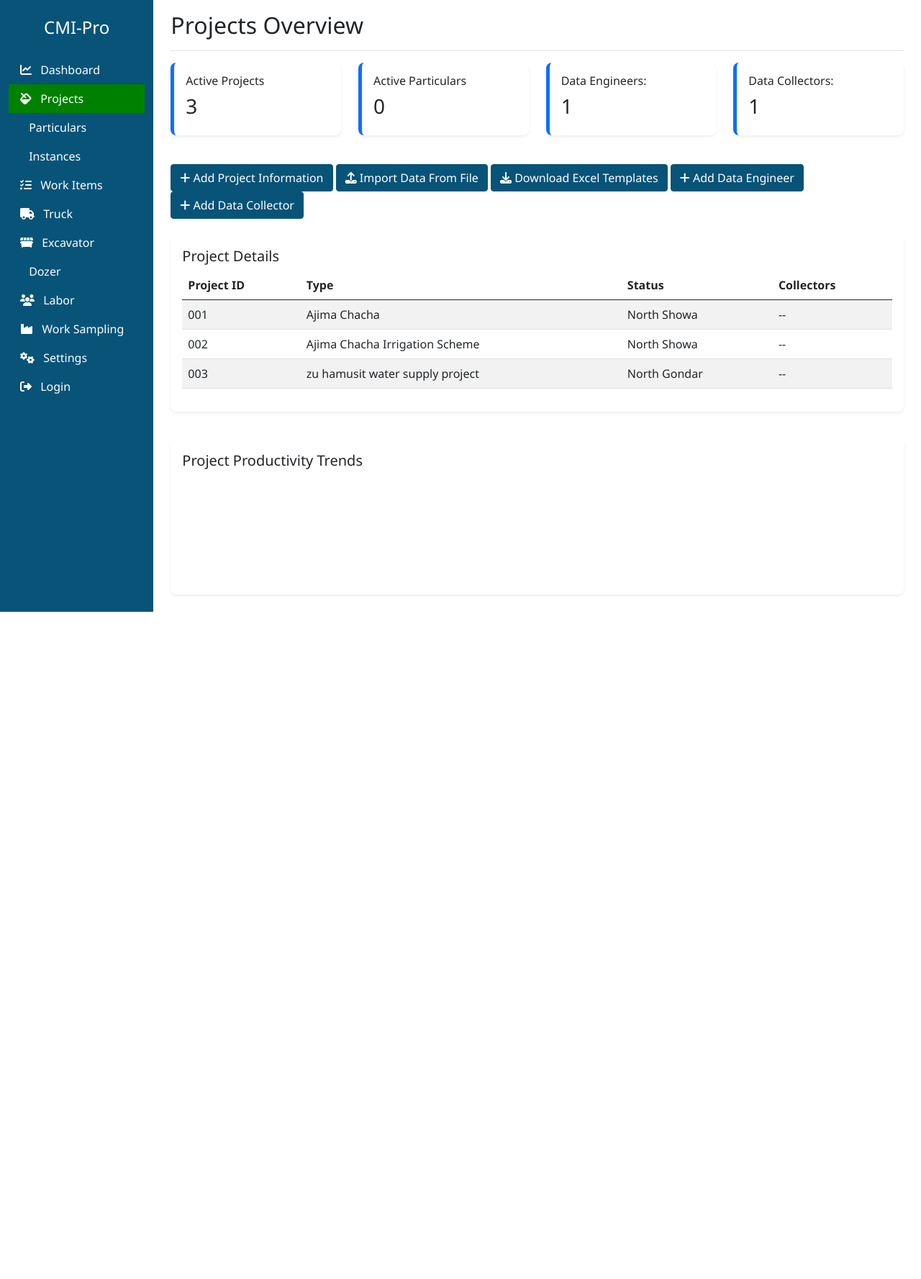
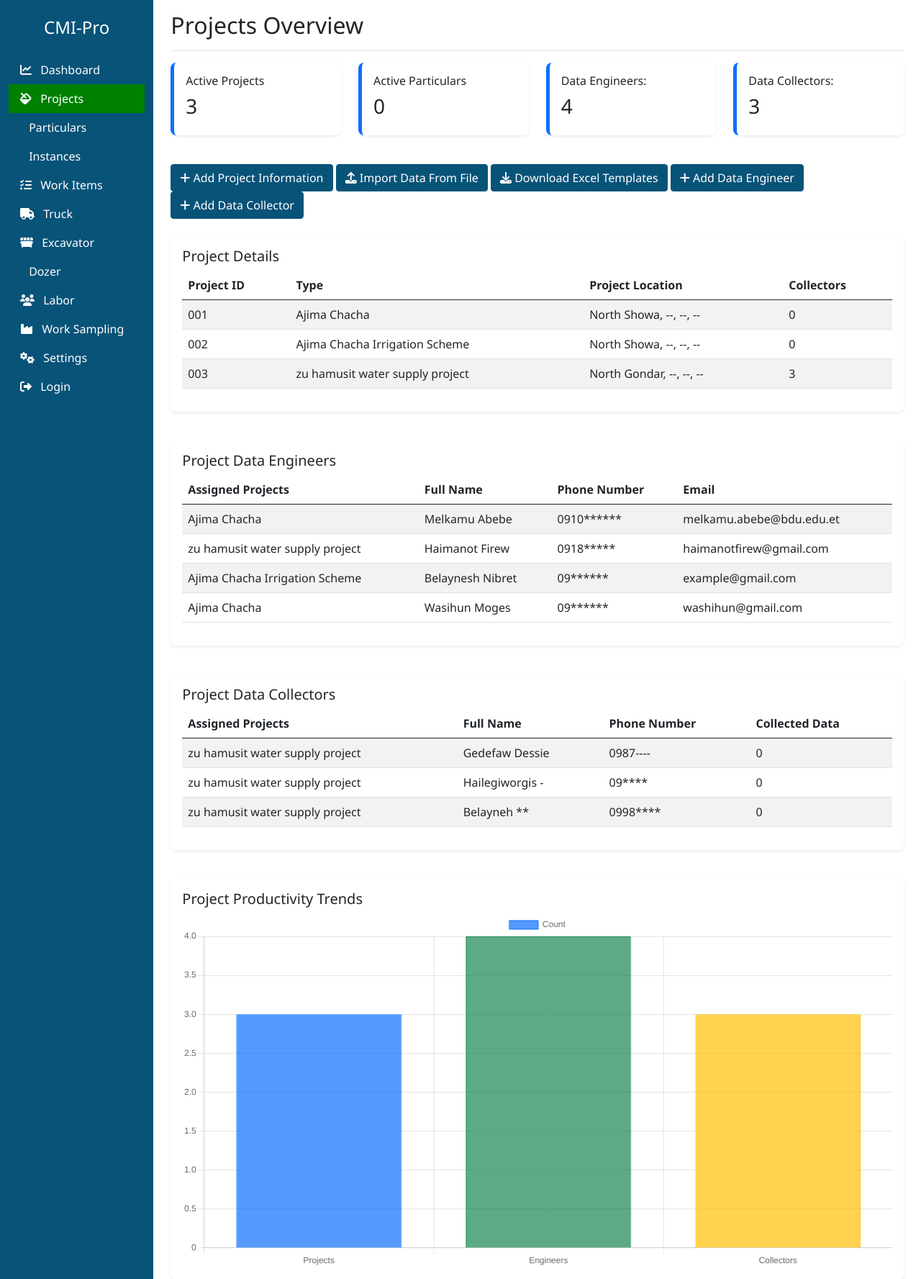
Before and after one commit to mgemoraw/cmi-pro, a Django app: page /bit/projects/ in a window 1280 px wide. Shown: the top 1777 px of the page at 72% size. Before the commit the page ends 850 px from the top, so only its background shows below. Run offline with Django 5.2, Linux system fonts and the light colour scheme; data comes from the database, SQL or seed files in the repository; tables that the repository leaves empty hold one stand-in row (values such as "Sample post"); a map, chart or similar area stays blank; some libraries are stand-ins or nearby versions.

Commit message:
adding project data tables

```diff
--- a/cmi/core/forms.py
+++ b/cmi/core/forms.py
@@ -44,6 +44,7 @@
         model = Engineer
         fields = '__all__'
         labels = {
+            'projects': 'Projects',
             'fname': 'First Name',
             'mname': 'Middle Name',
             'lname': 'Last Name',
@@ -51,6 +52,7 @@
             'email': 'Email Address',
         }
         widgets = {
+            'projects': forms.CheckboxSelectMultiple(attrs={'class': 'form-check'}),
             'fname': forms.TextInput(attrs={'class': 'form-control', 'placeholder': 'First Name'}),
             'mname': forms.TextInput(attrs={'class': 'form-control', 'placeholder': 'Middle Name'}),
             'lname': forms.TextInput(attrs={'class': 'form-control', 'placeholder': 'Last Name'}),
@@ -117,19 +119,27 @@
             # 'task': 'Task',
             # 'element': 'Element',
             'particular': 'Particular',
-            'problems': 'Problems',
             'status': 'Status',
             'encoded': 'Encoded',
-            'encoder': 'Data Encoder',
+            # 'encoder': 'Data Encoder',
+            'encoded_by': 'Encoded By',
+            'reviewed_by': 'Reviewed By',
+            'raw_file': 'Raw Data File',
+            'encoded_file': 'Encoded Data File',
         }
 
         widgets = {
             'project': forms.Select(attrs={'class': 'form-select'}),
-            'problems': forms.Textarea(attrs={'class': 'form-control', 'placeholder': 'Review Comments'}),
             'collector': forms.Select(attrs={'class': 'form-select'}),
             'particular': forms.Select(attrs={'class': 'form-select'}),
-            'status': forms.RadioSelect(),
-            'encoded': forms.CheckboxInput(attrs={'class': 'form-control'}),
+            'status': forms.RadioSelect(attrs={'class': 'form-check-inline'}),
+            'encoded': forms.CheckboxInput(attrs={'class': 'form-check-input'}),
+            # 'encoder': forms.Select(attrs={'class': 'form-select'}),
+            'encoded_by': forms.Select(attrs={'class': 'form-select', 'placeholder': 'Encoded By'}),
+            'review_comments': forms.Textarea(attrs={'class': 'form-control', 'placeholder': 'Review Comments'}),
+            'reviewed_by': forms.Select(attrs={'class': 'form-select', 'placeholder': 'Reviewed By'}),
+            'raw_file': forms.ClearableFileInput(attrs={'class': 'form-control'}),
+            'encoded_file': forms.ClearableFileInput(attrs={'class': 'form-control'}),
         }
 
 
@@ -138,7 +148,7 @@
         model = Collector
         fields = '__all__'
         labels = {
-            'project': 'Project',
+            'projects': 'Projects',
             'engineer': 'Engineer',
             'fname': 'First Name',
             'mname': 'Middle Name',
@@ -146,7 +156,7 @@
             'phone': 'Phone Number',
         }
         widgets = {
-            'project': forms.Select(attrs={'class': 'form-select'}),
+            'projects': forms.CheckboxSelectMultiple(attrs={'class': 'form-check'}),
             'engineer': forms.Select(attrs={'class': 'form-select'}),
             'fname': forms.TextInput(attrs={'class': 'form-control', 'placeholder': 'First Name'}),
             'mname': forms.TextInput(attrs={'class': 'form-control', 'placeholder': 'Middle Name'}),
--- a/cmi/core/templates/core/instance_dashboard.html
+++ b/cmi/core/templates/core/instance_dashboard.html
@@ -69,7 +69,7 @@
                 </div>
                 <div class="m-3">
 
-                {{form.as_p}}
+                {{instance_form.as_p}}
                 </div>
 
             </form>
--- a/cmi/core/templates/core/projects.html
+++ b/cmi/core/templates/core/projects.html
@@ -67,7 +67,7 @@
     </div>
   </div>
 
-  <!-- Truck Details Table -->
+  <!-- Project Details Table -->
   <div class="row mb-4">
     <div class="col-md-12">
       <div class="card shadow-sm p-3 mb-3">
@@ -77,7 +77,7 @@
             <tr>
               <th>Project ID</th>
               <th>Type</th>
-              <th>Status</th>
+              <th>Project Location</th>
               <th>Collectors</th>
             </tr>
           </thead>
@@ -87,8 +87,89 @@
             <tr>
               <td>{{project.code}}</td>
               <td>{{project.name}}</td>
-              <td>{{project.zone}}</td>
-              <td>{{project.woreda}}</td>
+              <td>{{project.zone}}, {{project.woreda}}, {{project.kebele}}, {{project.town}}</td>
+              <td>{{project.collectors.count}}</td>
+            </tr>
+            {% endfor %}
+
+          </tbody>
+        </table>
+      </div>
+    </div>
+  </div>
+
+
+  <!-- Project Data Engineers Table -->
+  <div class="row mb-4">
+    <div class="col-md-12">
+      <div class="card shadow-sm p-3 mb-3">
+        <h5 class="card-title">Project Data Engineers</h5>
+        <table class="table table-striped">
+          <thead>
+            <tr>
+              <th>Assigned Projects</th>
+              <th>Full Name</th>
+              <th>Phone Number</th>
+              <th>Email</th>
+            </tr>
+          </thead>
+          <tbody>
+
+            {% for engineer in engineers %}
+            <tr>
+              <td>
+                {% for project in engineer.projects.all %}
+                  {{ project.name }}{% if not forloop.last %}, {% endif %}
+
+                  {% empty %}
+                  No Projects Assigned
+                {% endfor %}
+
+              </td>
+              <td>{{engineer.fname}} {{engineer.mname}}</td>
+              <td>{{engineer.phone}}</td>
+              <td>{{engineer.email}}</td>
+            </tr>
+            {% endfor %}
+
+          </tbody>
+        </table>
+      </div>
+    </div>
+  </div>
+
+
+
+  <!-- Project Data Collectors Table -->
+  <div class="row mb-4">
+    <div class="col-md-12">
+      <div class="card shadow-sm p-3 mb-3">
+        <h5 class="card-title">Project Data Collectors </h5>
+        <table class="table table-striped">
+          <thead>
+            <tr>
+              <th>Assigned Projects</th>
+              <th>Full Name</th>
+              <th>Phone Number</th>
+              <th> Collected Data</th>
+            </tr>
+          </thead>
+          <tbody>
+
+            {% for collector in collectors %}
+            <tr>
+              <td>
+                {% for project in collector.projects.all %}
+                  {{ project.name }}{% if not forloop.last %}, {% endif %}
+
+                  {% empty %}
+                  No Projects Assigned
+                {% endfor %}
+
+              </td>
+              <td>{{collector.fname}} {{collector.mname}}</td>
+              <td>{{collector.phone}}</td>
+              <td>{{collector.instances|length}}</td>
             </tr>
             {% endfor %}
 
@@ -121,6 +202,7 @@
         <button type="button" class="btn-close" data-bs-dismiss="modal" aria-label="Close"></button>
       </div>
       <div class="modal-body">
+        {% comment %}
         <form method="get" id="projectDataTypeForm" action="{% url 'core:projects' %}">
           {% csrf_token %}
 
@@ -133,17 +215,31 @@
                 <option value="collector">New Collector </option>
               </select>
           </div>
-        <button type="submit">Go</button>
+
         </form>
-        <form method="post" id="truckForm" action="{% url 'core:create_project' %}">
+        {% endcomment %}
+        <form method="post" id="projectDataForm" action="{% url 'core:create_project' %}">
           {% csrf_token %}
 
+          <div>
+              <label for="projectInfo">Select Data to be added </label>
+              <select id="projectInfo" name="projectInfo" class="form-control" required>
+                <option value="null">Select Data To be added</option>
+                <option value="project">New Project Record</option>
+                <option value="engineer">New Engineer </option>
+                <option value="collector">New Collector </option>
+              </select>
+          </div>
+
           {% if project_form %}
-          <div id="project_form" class="form-container" style="display: none;">
+          <div id="project_form" class="form-container" style="display: block">
               <h3>Create New Project Record</h3>
               {{ project_form.as_p }}
           </div>
           {% endif %}
+
+
+          {% comment %}
           {% if engineer_form %}
           <div id="engineer_form" class="form-container" style="display: none;">
               <h3>Create New Engineer</h3>
@@ -156,6 +252,7 @@
               {{ collector_form.as_p }}
           </div>
          {% endif %}
+         {% endcomment %}
 
           {% comment %} <div class="row">
             {% for field in form %}
@@ -170,7 +267,7 @@
 
           </div> {% endcomment %}
           <div class="mt-3">
-            <button type="cancel" class="btn btn-primary" onclick="clearForms()" >Clear</button>
+            <button type="button" class="btn btn-primary" onclick="clearForms()" >Clear</button>
             <button type="submit" class="btn btn-success">Save Record</button>
           </div>
         </form>
@@ -269,7 +366,8 @@
         <button type="button" class="btn-close" data-bs-dismiss="modal" aria-label="Close"></button>
       </div>
       <div class="modal-body">
-        <form method="post" enctype="multipart/form-data" id="engineerForm">
+        <form method="post" enctype="multipart/form-data" id="engineerForm" action="{% url 'core:add-engineer' %}">
+
           {% csrf_token %}
 
           {{ engineer_form.as_p }}
@@ -291,7 +389,7 @@
         <button type="button" class="btn-close" data-bs-dismiss="modal" aria-label="Close"></button>
       </div>
       <div class="modal-body">
-        <form method="post" enctype="multipart/form-data" id="dataCollectorForm">
+        <form method="post" enctype="multipart/form-data" id="dataCollectorForm" action="{% url 'core:add-collector' %}">
           {% csrf_token %}
 
           {{ collector_form.as_p }}
@@ -312,41 +410,44 @@
 <script>
 
   document.addEventListener('DOMContentLoaded', function() {
-    const selecElement = document.getElementById('projectInfo');
+    const selectElement = document.getElementById('projectInfo');
     const formContainers = document.querySelectorAll('.form-container');
 
-    selecElement.addEventListener('change', function(){
+    selectElement.addEventListener('change', function() {
         const selectedValue = this.value;
 
         // Hide all form containers first
-      // formContainers.forEach(container => {
-      //  container.style.display = "none";
-     //  });
-      // Get the base URL from the form's action attribute
-      const form = document.getElementById('projectDataTypeForm');
-      const baseUrl = form.getAttribute('action');
+        /*
+        formContainers.forEach(container => {
+            container.style.display = "none";
+        });
+        */
 
-      // show the form that matches the selected value
-      if (selectedValue) {
-        // Construct the new URL with the query parameter
-          const newUrl = `${baseUrl}?projectInfo=${selectedValue}`;
-          // Redirect the user to the new URL
-          window.location.href = newUrl;
-          /*
-        const targetFormId = selectedValue + "_form";
-        const targetForm = document.getElementById(targetFormId);
-        if (targetForm) {
-          targetForm.style.display = "block";
+        // Show the selected form
+        if (selectedValue === 'project') {
+            document.getElementById('project_form').style.display = 'block';
+        } else if (selectedValue === 'engineer') {
+            document.getElementById('engineer_form').style.display = 'block';
+        } else if (selectedValue === 'collector') {
+            document.getElementById('collector_form').style.display = 'block';
         }
-        */
-      }  else {
-            // Optional: Redirect to the base URL if nothing is selected
-            window.location.href = baseUrl;
+    });
+});
+
+// Clear button handler
+function clearForms() {
+    document.getElementById("projectDataForm").reset();
+
+    // Also hide all subforms again
+    document.querySelectorAll('.form-container').forEach(container => {
+        container.style.display = "none";
+    });
 }
-    })
-  })
+
 
   // Function to clear all forms
+  /*
+
   const forms = ['project_form', 'engineer_form', 'collector_form'];
   function clearForms() {
     forms.forEach(formId => {
@@ -364,43 +465,61 @@
       }
     });
 
+
     // Reset the dropdown to default
-    const selectElement = document.getElementById('projectInfo');
-    if (selectElement) {
-      selectElement.value = 'null';
-    }
+    const selectedElement = document.getElementById('projectInfo');
+    if (selectedElement) {
+      selectedElement.value = 'null';
     }
 
-   selectElement.addEventListener('change', function() {
+    selectedElement.addEventListener('change', function() {
       const selectedValue = this.value;
 
     // Get the base URL from the form's action attribute
     const form = document.getElementById('projectDataTypeForm');
     const baseUrl = form.getAttribute('action');
    });
+   window.location.href = baseUrl;
+  }
+
+  */
+
+
+
 
 
 const ctx = document.getElementById('prjectStatusChart').getContext('2d');
-  const truckProductivityChart = new Chart(ctx, {
-    type: 'line',
+
+const prjectStatusChart = new Chart(ctx, {
+    type: 'bar',  // <-- change from 'line' to 'bar'
     data: {
-      labels: ['January', 'February', 'March', 'April', 'May'],
+        labels: ['Projects', 'Engineers', 'Collectors'], // each bar represents one category
         datasets: [{
-        label: 'Productivity',
-        data: [80, 85, 90, 95, 100],
-        borderColor: 'rgba(13, 110, 253, 1)',
-        backgroundColor: 'rgba(13, 110, 253, 0.2)',
-        fill: true
+            label: 'Count',  // what the bars represent
+            data: [{{projects|length }}, {{engineers|length}}, {{collectors|length}}],  // replace with actual counts from Django
+            backgroundColor: [
+                'rgba(13, 110, 253, 0.7)',
+                'rgba(25, 135, 84, 0.7)',
+                'rgba(255, 193, 7, 0.7)'
+            ],
+            borderColor: [
+                'rgba(13, 110, 253, 1)',
+                'rgba(25, 135, 84, 1)',
+                'rgba(255, 193, 7, 1)'
+            ],
+            borderWidth: 1
         }]
     },
     options: {
         responsive: true,
         scales: {
             y: {
-          beginAtZero: true
+                beginAtZero: true,
+                precision: 0  // ensures integer ticks
             }
         }
     }
 });
+
 </script>
 {% endblock %}
--- a/cmi/core/urls.py
+++ b/cmi/core/urls.py
@@ -13,6 +13,8 @@
     path('projects/create/', views.create_project, name='create_project'),
     path('projects/import/', views.import_project_data, name="import-project-data"),
     path('projects/download/', views.download_template, name='download-template'),
+    path('projects/add-engineer/', views.add_engineer, name='add-engineer'),
+    path('projects/add-collector/', views.add_collector, name='add-collector'),
     path('particulars/', views.particular_dashboard, name='particulars'),
     path('instances/', views.instance_dashboard, name='instances'),
     path('instances/create/', views.create_instance_view, name='create-instance'),
--- a/cmi/core/views.py
+++ b/cmi/core/views.py
@@ -4,6 +4,8 @@
 from django.contrib.auth.decorators import login_required
 
 from django.contrib import messages
+from django.db.models import Count
+
 from .forms import TipperDataModelForm, ProjectForm, DataInstanceForm,DataCollectorForm, EngineerForm
 from particular.forms import ParticularForm
 from .models import (
@@ -60,11 +62,23 @@
     # active_particulars = DataInstance.objects.distinct(particular)
     context = {
         'instances': instances,
-        "form": instance_form,
+        "instance_form": instance_form,
     }
     return render(request, 'core/instance_dashboard.html', context=context)
 
 def create_instance_view(request):
+    if request.method == "POST":
+        instance_form = DataInstanceForm(request.POST, request.FILES)
+        instance_raw_data=request.FILES.get('raw_file')
+        instance_encoded_data=request.FILES.get('encoded_file')
+        parser = InstanceDataParser(data_file=instance_raw_data, encoded_file=instance_encoded_data)
+        parsed_data = parser.parse()
+
+        if instance_form.is_valid():
+            instance_form.save()
+            messages.success(request, "Data Instance created successfully.")
+        else:
+            messages.error(request, "Error creating Data Instance. Please check the form.")
     return redirect('core:instances')
 
 def import_instances(request):
@@ -101,6 +115,8 @@
 
 def projects(request):
     projects = Project.objects.all()
+    # projects = Project.objects.annotate(data_collectors=Count("collectors"))
+
     engineers = Engineer.objects.all()
     collectors = Collector.objects.all()
     project_form = ProjectForm()
@@ -111,7 +127,9 @@
         "projects": projects,
         'engineers': engineers,
         'collectors': collectors,
-
+        'collector_form': collector_form,
+        'project_form': project_form,
+        'engineer_form': engineer_form,
     }
 
     if request.method == "GET":
@@ -120,8 +138,35 @@
         context[label] = selected_type
     return render(request, 'core/projects.html', context=context)
 
-def create_project(request):
+
+def create_project(request, slug=None):
     projects = Project.objects.all()
+    project_form = ProjectForm()
+    engineer_form = EngineerForm()
+    modal_open = False
+    context = {
+        'projects': projects,
+        'modal_open': modal_open,
+    }
+
+    # if request.method == 'GET':
+    #     form_type = request.GET.get('projectInfo')
+    #     # print(form_type)
+    #     if form_type == 'project':
+    #         project_form = ProjectForm()
+    #         context['project_form'] = project_form
+    #         return render(request, 'core/projects.html', context)
+    #     elif form_type == 'engineer':
+    #         engineer_form = EngineerForm()
+    #         context['engineer_form'] = engineer_form
+    #         return render(request, 'core:projects', context)
+    #     elif form_type == 'collector':
+    #         collector_form = DataCollectorForm()
+    #         context['collector_form'] = collector_form
+    #         return render(request, 'core:projects', context)
+
+    #     return redirect('core:projects', )
+
     if request.method == 'POST':
         form_type = request.POST.get('projectInfo')
         if form_type =='project':
@@ -141,16 +186,7 @@
                 collector_form.save()
                 return redirect("core:projects")
     else:
-        project_form = ProjectForm()
-        engineer_form = EngineerForm()
-        collector_form = DataCollectorForm()
-
-        context = {
-            'projects': projects,
-            'project_form': project_form,
-            'engineer_form': engineer_form,
-            'collector_form': collector_form,
-        }
+        # messages.error(request, "Invalid form submission.")
         return render(request, 'core/projects.html', context)
 
 def download_template(request):
@@ -225,28 +261,28 @@
 
     return render(request, 'core/projects.html', context)
 
+def add_engineer(request):
+    if request.method == 'POST':
+        engineer_form = EngineerForm(request.POST)
+        if engineer_form.is_valid():
+            engineer_form.save()
+            messages.success(request, "Engineer added successfully.")
+            return redirect('core:projects')
+        else:
+            messages.error(request, "Error adding engineer. Please check the form.")
+    return redirect('core:projects')
 
 def add_collector(request):
     if request.method == 'POST':
-        fname = request.POST.get('fname')
-        mname = request.POST.get('mname')
-        lname = request.POST.get('lname')
-        phone = request.POST.get('phone')
-        project_id = request.POST.get('project')
-        engineer_id = request.POST.get('engineer')
-        project = Project.objects.get(id=project_id)
-        engineer = None
-        if engineer_id:
-            engineer = Engineer.objects.get(id=engineer_id)
-        Collector.objects.create(
-            fname=fname,
-            mname=mname,
-            lname=lname,
-            phone=phone,
-            project=project,
-            engineer=engineer
-        )
+        collector_form = DataCollectorForm(request.POST)
+        if collector_form.is_valid():
+            collector_form.save()
+            messages.success(request, "Data Collector added successfully.")
+            return redirect('core:projects')
+        else:
+            messages.error(request, "Error adding data collector. Please check the form.")
         return redirect('core:projects')
+
     return redirect('core:projects')
 
 
--- a/cmi/particular/models.py
+++ b/cmi/particular/models.py
@@ -38,7 +38,7 @@
     name = models.CharField(max_length=255)
     description = models.TextField()
     unit = models.CharField(max_length=50, null=True)
-    count = models.PositiveIntegerField(default=0)
+    count = models.PositiveIntegerField(default=1)
 
     def save(self, *args, **kwargs):
         if self.pk is None: # only when creating a new equipment
```
Also changed, not shown: cmi/core/admin.py (+44 -3 lines), cmi/core/models.py (+22 -7 lines), cmi/core/migrations/0004_remove_project_engineer_datainstance_encoded_by_and_more.py (added), cmi/core/migrations/0005_remove_datainstance_problems.py (added), cmi/core/migrations/0006_rename_review_by_datainstance_reviewed_by.py (added), cmi/core/migrations/0007_engineer_projects_alter_engineer_email.py (added), cmi/core/migrations/0008_remove_collector_project_collector_project.py (added), cmi/core/migrations/0009_alter_collector_project.py (added), cmi/core/migrations/0010_rename_project_collector_projects.py (added), cmi/core/migrations/0011_alter_collector_projects.py (added), cmi/db.sqlite3. Lines whose indentation alone changed are shown as unchanged.
